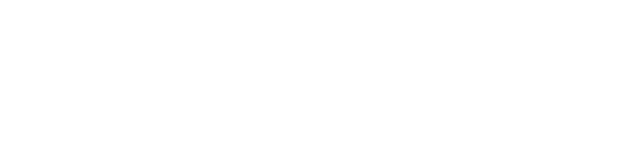
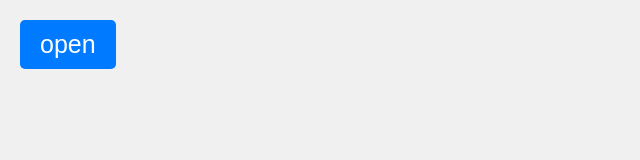
Before and after one commit to mohd-sameer-576/model, a plain HTML site: page index.html in a window 1280 px wide. Shown: the whole page, without its empty margins (0-640 px from the left). Drawn offline with Linux system fonts and the light colour scheme.

Commit message:
Add open button and basic styles
Added a button with class 'openbtn' to index.html and linked style.css. Created style.css with base styles and specific styles for the open button to improve UI appearance.

```diff
--- a/index.html
+++ b/index.html
@@ -3,9 +3,12 @@
 <head>
     <meta charset="UTF-8">
     <meta name="viewport" content="width=device-width, initial-scale=1.0">
-    <title>Document</title>
+    <link rel="stylesheet" href="style.css">
+    <title>model</title>
 </head>
 <body>
+    <button class="openbtn">open</button>
 
+    <script src="script.js"></script>
 </body>
 </html>
--- a/style.css
+++ b/style.css
@@ -0,0 +1,30 @@
+*{
+    margin: 0;
+    padding: 0;
+    box-sizing: border-box;
+}
+body{
+    background-color: #f0f0f0;
+    font-family: Arial, sans-serif;
+}
+.openbtn {
+    position: fixed;
+    font-size: 25px;
+    top: 20px;
+    left: 20px;
+    padding: 10px 20px;
+    background-color: #007bff;
+    color: white;
+    border: none;
+    border-radius: 5px;
+    cursor: pointer;
+}
+.openbtn:hover {
+    background-color: #0056b3;
+}
+.openbtn:focus {
+    outline: none;
+}
+.openbtn:active {
+    background-color: #004080;
+}
```
